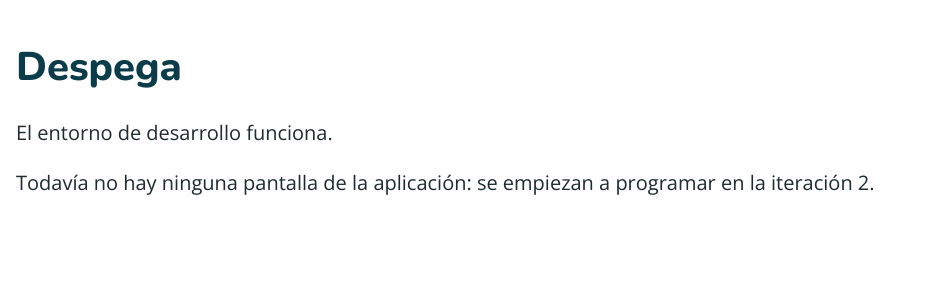
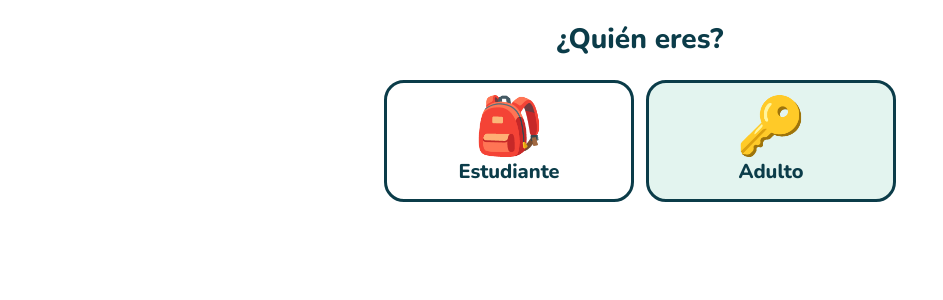
Before and after one commit to tomaas05/App-Colegio-Accesible, a Django app: page / in a window 1280 px wide. Shown: the part 96-396 px from the top of the page, without its empty margins (0-943 px from the left). Run offline with Django 5.2, Linux system fonts and the light colour scheme.

Commit message:
AGENDA-144 Añade la entrada del estudiante con avatar e imágenes o contraseña
Portada «¿Quién eres?» (B01), clases (B02), avatares de la clase (B03) y rejilla de 3 imágenes o contraseña según perfil.metodo_acceso. Sin bloqueo al equivocarse. LOGIN_URL pasa a la portada, que conserva la pantalla pedida. Quita la página provisional de inicio.

```diff
--- /dev/null
+++ b/apps/usuarios/templates/usuarios/portada.html
@@ -0,0 +1,30 @@
+{% extends "base.html" %}
+{% load static %}
+
+{% block titulo %}¿Quién eres? · Despega{% endblock %}
+{% block estilos %}<link rel="stylesheet" href="{% static 'css/usuarios.css' %}">{% endblock %}
+
+{% block contenido %}
+{# Boceto B01 · Inicio. HU-01-06. Aquí llega quien no ha entrado (LOGIN_URL). #}
+{% with siguiente=request.GET.next %}
+<div class="acceso-est">
+  <div class="cab-acceso cab-acceso--centro">
+    <h1>¿Quién eres?</h1>
+  </div>
+  <ul class="losetas losetas--grandes">
+    <li>
+      <a class="loseta" href="{% url 'usuarios:clases' %}{% if siguiente %}?next={{ siguiente|urlencode }}{% endif %}">
+        <span class="loseta__dibujo" aria-hidden="true">🎒</span>
+        <span class="loseta__nombre">Estudiante</span>
+      </a>
+    </li>
+    <li>
+      <a class="loseta loseta--adulto" href="{% url 'usuarios:entrar' %}{% if siguiente %}?next={{ siguiente|urlencode }}{% endif %}">
+        <span class="loseta__dibujo" aria-hidden="true">🔑</span>
+        <span class="loseta__nombre">Adulto</span>
+      </a>
+    </li>
+  </ul>
+</div>
+{% endwith %}
+{% endblock %}
--- a/apps/usuarios/urls.py
+++ b/apps/usuarios/urls.py
@@ -10,4 +10,8 @@ urlpatterns = [
     # Django solo deja salir con POST: un enlace no puede cerrar la sesión de nadie.
     path("salir/", LogoutView.as_view(), name="salir"),
     path("panel/", views.panel, name="panel"),
+    # HU-01-06: la portada «¿Quién eres?» (B01) es la ruta "inicio" de config/urls.py.
+    path("estudiante/", views.clases, name="clases"),
+    path("estudiante/clase/<int:pk>/", views.avatares, name="avatares"),
+    path("estudiante/<str:codigo>/entrar/", views.entrar_estudiante, name="entrar_estudiante"),
 ]
--- a/config/urls.py
+++ b/config/urls.py
@@ -15,8 +15,8 @@ admin.site.site_title = "Despega"
 admin.site.index_title = "Datos de la aplicación"
 
 urlpatterns = [
-    # Página provisional para comprobar que la instalación funciona.
-    path("", TemplateView.as_view(template_name="inicio.html"), name="inicio"),
+    # B01 · Portada «¿Quién eres?»: Estudiante o Adulto (HU-01-06). Sin lógica: solo dos enlaces.
+    path("", TemplateView.as_view(template_name="usuarios/portada.html"), name="inicio"),
     path("admin/", admin.site.urls),
     path("agenda/", include("apps.agenda.urls")),
     path("tareas/", include("apps.tareas.urls")),
--- a/static/css/usuarios.css
+++ b/static/css/usuarios.css
@@ -1,6 +1,6 @@
 /*
  * Despega · Usuarios y acceso (Manu).
- * HU-01-07: B12 Entrar (adultos) y B13 Panel, del boceto
+ * HU-01-07: B12 Entrar (adultos) y B13 Panel. HU-01-06: B01, B02, B03 y rejilla. Boceto:
  * docs/iteracion-1/bocetos/despega_mockup_v3.html.
  * Solo variables de tokens.css y rem.
  */
@@ -203,3 +203,202 @@ a.boton {
   font-size: 1rem;
   color: var(--gris);
 }
+
+/* --- HU-01-06 · Entrar como estudiante (B01, B02, B03 y rejilla de imágenes) --- */
+.acceso-est {
+  display: flex;
+  flex-direction: column;
+  gap: 1rem;
+  width: min(72rem, 100%);
+  margin-inline: auto;
+}
+.acceso-est h1,
+.acceso-est p {
+  margin: 0;
+}
+.cab-acceso {
+  display: flex;
+  flex-wrap: wrap;
+  align-items: center;
+  gap: 0.3rem 0.75rem;
+  min-height: var(--toque);
+}
+.cab-acceso h1 {
+  flex: 1 1 8em;
+  min-width: 0;
+  font-size: 1.75rem;
+}
+.cab-acceso--centro {
+  justify-content: center;
+  text-align: center;
+}
+.cab-acceso__sub {
+  font-family: var(--fuente-titulos);
+  font-weight: 800;
+  color: var(--gris);
+}
+
+/* Losetas: botones grandes con dibujo y nombre (avatares, clases, Estudiante/Adulto). */
+.losetas {
+  display: grid;
+  grid-template-columns: repeat(auto-fill, minmax(min(100%, 9rem), 1fr));
+  gap: var(--separacion);
+  margin: 0;
+  padding: 0;
+  list-style: none;
+}
+.losetas--grandes {
+  grid-template-columns: repeat(auto-fit, minmax(min(100%, 13rem), 1fr));
+  width: min(32rem, 100%);
+  margin-inline: auto;
+}
+/* 4 columnas en el móvil: las 12 imágenes y «Entrar» caben sin desplazarse. */
+.losetas--acceso {
+  grid-template-columns: repeat(auto-fill, minmax(min(22%, 7.5rem), 1fr));
+  gap: 0.5rem;
+}
+.losetas--acceso .loseta__imagen {
+  width: 100%;
+  max-width: 6rem;
+}
+.losetas > li {
+  display: flex;
+}
+.loseta {
+  display: flex;
+  flex: 1;
+  flex-direction: column;
+  align-items: center;
+  justify-content: center;
+  gap: 0.4rem;
+  min-height: var(--toque-muy-grande);
+  padding: 0.75rem 0.5rem;
+  color: var(--texto);
+  text-align: center;
+  text-decoration: none;
+  background: var(--blanco);
+  border: 3px solid var(--petroleo);
+  border-radius: 1.25rem;
+  cursor: pointer;
+}
+.loseta:hover {
+  background: var(--menta-hover);
+}
+.loseta--adulto {
+  background: var(--menta);
+}
+.loseta__imagen {
+  width: 6rem;
+  max-width: 100%;
+  height: auto;
+  aspect-ratio: 1;
+  object-fit: contain;
+  border-radius: 0.75rem;
+}
+.loseta__imagen--avatar {
+  border-radius: 50%;
+}
+.loseta__dibujo {
+  font-size: 3.5rem;
+  line-height: 1;
+}
+.loseta__nombre {
+  font-family: var(--fuente-titulos);
+  font-size: 1.25rem;
+  font-weight: 800;
+  color: var(--petroleo);
+  overflow-wrap: anywhere;
+}
+
+/* Rejilla de imágenes. La casilla sigue ahí para el teclado y el lector de pantalla, pero
+   no se dibuja: tapaba la imagen en el móvil. Elegida = ✓ + borde doble + fondo menta
+   (no depende solo del color). */
+.rejilla-acceso {
+  margin: 0;
+  padding: 0;
+  border: 0;
+}
+.loseta--marcar {
+  position: relative;
+  min-height: var(--toque-grande);
+  padding: 0.35rem;
+}
+.loseta--marcar input {
+  position: absolute;
+  inset: 0;
+  width: 100%;
+  height: 100%;
+  margin: 0;
+  opacity: 0;
+  cursor: pointer;
+}
+.loseta--marcar:has(input:checked) {
+  background: var(--menta);
+  border-width: 0.375rem;
+  border-style: double;
+}
+.loseta--marcar:has(input:checked)::after {
+  content: "✓";
+  position: absolute;
+  top: -0.6rem;
+  right: -0.6rem;
+  display: grid;
+  place-items: center;
+  width: 2rem;
+  height: 2rem;
+  font-size: 1.25rem;
+  font-weight: 800;
+  color: var(--blanco);
+  background: var(--petroleo);
+  border: 2px solid var(--blanco);
+  border-radius: 50%;
+}
+.loseta--marcar:has(input:focus-visible) {
+  outline: var(--foco-grosor) solid var(--focus);
+  outline-offset: var(--foco-separacion);
+}
+.loseta--marcar:has(input:disabled) {
+  cursor: not-allowed;
+  opacity: 0.55;
+}
+
+.quien {
+  display: flex;
+  align-items: center;
+  gap: 0.75rem;
+  font-family: var(--fuente-titulos);
+  font-size: 1.4rem;
+  font-weight: 800;
+  color: var(--petroleo);
+}
+.quien__avatar {
+  width: 4rem;
+  height: 4rem;
+  border-radius: 50%;
+}
+.formulario--estudiante {
+  width: 100%;
+}
+.formulario--estudiante .campo {
+  width: min(26rem, 100%);
+}
+.formulario--estudiante .boton--principal {
+  align-self: center;
+  width: min(26rem, 100%);
+}
+.aviso-error--estudiante {
+  align-items: center;
+  font-size: 1.25rem;
+  font-weight: 700;
+}
+.aviso-error__picto {
+  flex: none;
+  color: var(--error);
+}
+.contador {
+  font-weight: 700;
+  text-align: center;
+}
+.aviso-vacio {
+  font-size: 1.25rem;
+}
--- a/templates/inicio.html
+++ /dev/null
@@ -1,11 +0,0 @@
-{% extends "base.html" %}
-
-{% block titulo %}Despega · Entorno listo{% endblock %}
-
-{% block contenido %}
-  {# Página PROVISIONAL: solo comprueba que la instalación funciona. #}
-  {# Se sustituirá por la pantalla de entrada en la iteración 2. #}
-  <h1>Despega</h1>
-  <p>El entorno de desarrollo funciona.</p>
-  <p>Todavía no hay ninguna pantalla de la aplicación: se empiezan a programar en la iteración 2.</p>
-{% endblock %}
```
Also changed, not shown: apps/usuarios/forms.py (+63 -1 lines), apps/usuarios/templates/usuarios/avatares.html (added, +31 -0 lines), apps/usuarios/templates/usuarios/clases.html (added, +30 -0 lines), apps/usuarios/templates/usuarios/entrar_estudiante.html (added, +70 -0 lines), apps/usuarios/views.py (+92 -4 lines), config/settings/base.py (+5 -3 lines), static/js/usuarios.js (+26 -3 lines).
